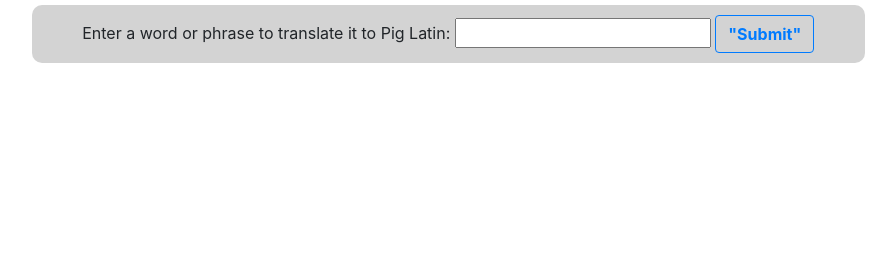
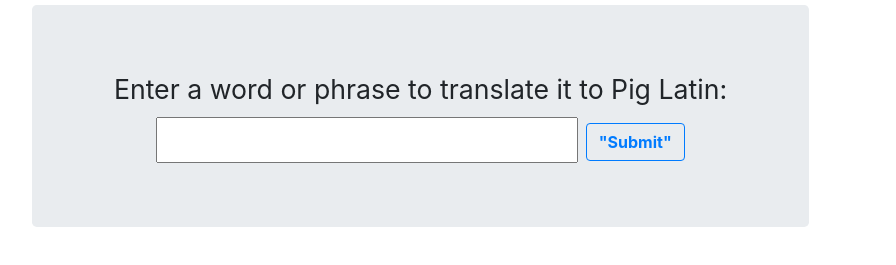
Before and after one commit to aflupton/pig-latin-translator, a plain HTML site: page index.html in a window 1280 px wide. Shown: the part 157-422 px from the top of the page, without its empty margins (53-949 px from the left). Drawn offline with Linux system fonts and the light colour scheme.

Commit message:
add bootstrap styling fixes

```diff
--- a/css/styles.css
+++ b/css/styles.css
@@ -1,16 +1,14 @@
 #result {
   display: none;
+  max-width: 70%;
   font-size: 25pt;
-  margin: 10px;
-  float: left;
 }
 form {
-  background-color: lightgrey;
-  border-radius: 10px;
-  padding: 10px;
-  max-width: 75%;
   text-align: center;
+  max-width: 70%;
+  font-size: 20pt;
 }
 h1 {
+  text-align: justify;
   margin-top: 20px;
 }
--- a/index.html
+++ b/index.html
@@ -14,10 +14,10 @@
       <small class="text-muted">(Oray Pigay Latinay Translatoray)</small>
       </h1>
 
-      <form id="translator">
-        <div id="form-group">
+      <form id="translator" class="jumbotron">
+        <div id="input-group">
          <label for="latin" class="text-bold">Enter a word or phrase to translate it to Pig Latin:</label>
-         <input id="latin" type="text"> </input>
+         <input id="latin"  type="text"> </input>
          <button class = "btn btn-outline-primary" type="submit" name="button"><strong>"Submit"</strong></button>
         </div>
       </form>
```
Also changed, not shown: js/scripts.js (+8 -2 lines).
